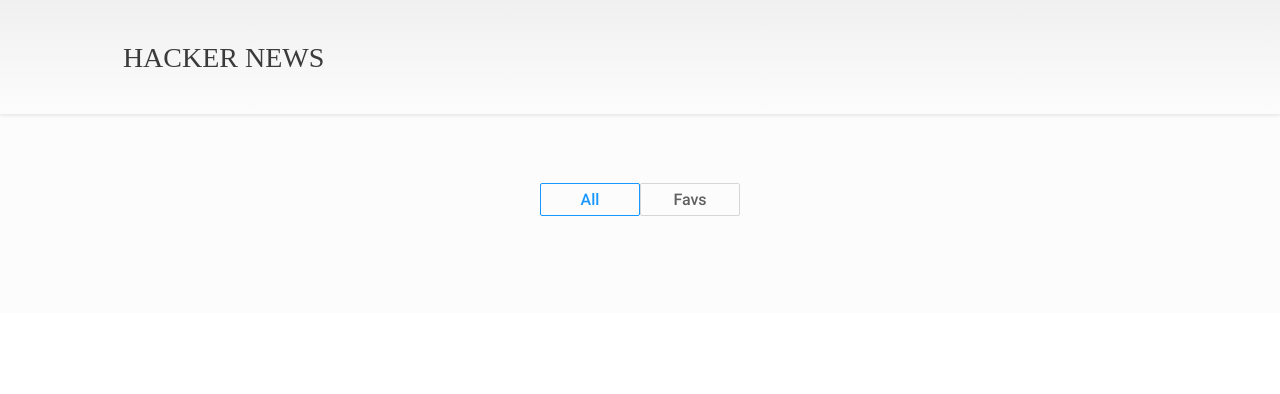
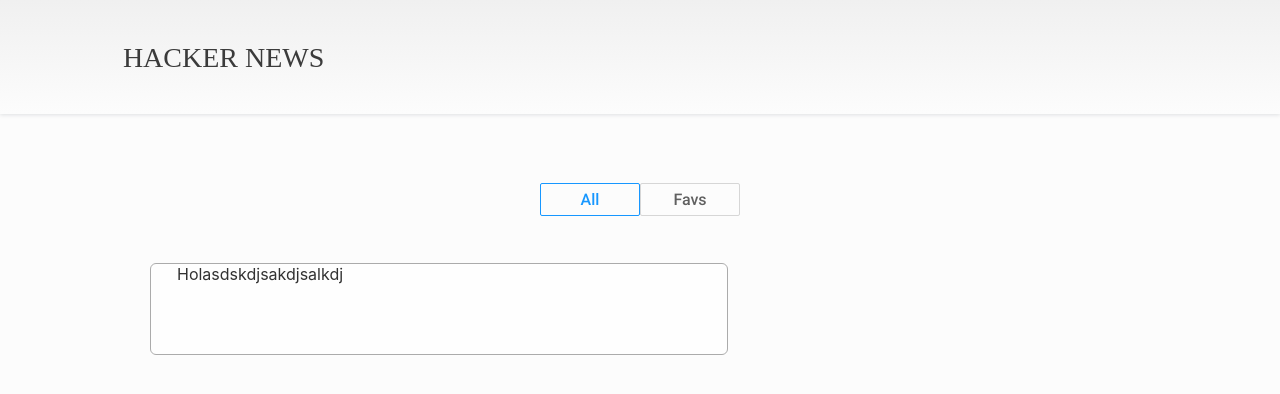
Before and after one commit to alrus2797/reign-challengue, a React (Create React App) app: page / in a window 1280 px wide. Shown: the top 394 px of the page. Built offline with nearby package versions, Linux system fonts and the light colour scheme; a web font is replaced by a local one.

Commit message:
Added Card Component

```diff
--- /dev/null
+++ b/src/components/card/CardComponent.tsx
@@ -0,0 +1,14 @@
+import React from "react";
+import './CardStyles.css';
+
+interface CardComponentProps {
+  title: string;
+  time: string;
+  favorite: boolean;
+}
+
+export default function CardComponent(props: CardComponentProps) {
+  return <div className="card">
+    <span>{props.title}</span>
+  </div>;
+}
--- /dev/null
+++ b/src/components/card/CardStyles.css
@@ -0,0 +1,10 @@
+.card{
+  width: 550px;
+  height: 90px;
+  /* margin: 38px 40px 30px 150px; */
+  padding: 0 0 0 26px;
+  opacity: 0.8;
+  border-radius: 6px;
+  border: solid 1px #979797;
+  background-color: #fff;
+}
--- a/src/components/content/ContentComponent.tsx
+++ b/src/components/content/ContentComponent.tsx
@@ -1,4 +1,5 @@
 import React from "react";
+import CardComponent from "../card/CardComponent";
 import RowComponent from "../row/RowComponent";
 import TabComponent from "../tabs/TabComponent";
 import "./ContentStyles.css";
@@ -13,13 +14,18 @@
   };
   return (
     <div className="content">
-      <RowComponent className="center">
+      <RowComponent className="center mb">
         <TabComponent
           clickHandler={handleTabClick}
           tabs={tabs}
           activeTab={activeTab}
         />
       </RowComponent>
+      <div className="container">
+        <RowComponent className="mb">
+          <CardComponent title={"Holasdskdjsakdjsalkdj"} favorite={true} time={"asdasd"}></CardComponent>
+        </RowComponent>
+      </div>
     </div>
   );
 }
--- a/src/components/row/RowStyles.css
+++ b/src/components/row/RowStyles.css
@@ -10,3 +10,7 @@
 .center {
   justify-content: center;
 }
+
+.mb {
+  margin-bottom: 3rem;
+}
--- a/src/components/tabs/TabStyles.css
+++ b/src/components/tabs/TabStyles.css
@@ -13,7 +13,7 @@
   border: solid 1px #d6d6d6;
 }
 
-.tab > span {
+.tab span {
   display: inline-flex;
   height: 100%;
   color: #606060;
```
